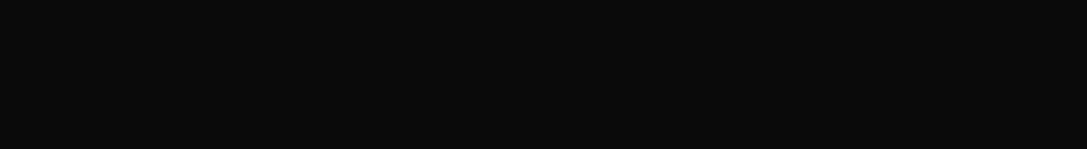
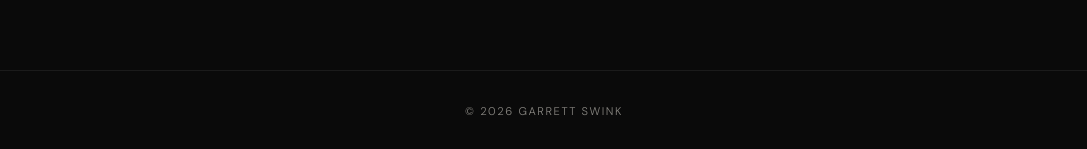
Before and after one commit to garrettswink/refresh-tests, a Next.js app: page / in a window 1280 px wide. Shown: the part 2410-2559 px from the top of the page, without its empty margins (96-1183 px from the left). Before the commit the page ends 2480 px from the top, so only its background shows below. Built offline with nearby package versions, Linux system fonts and the light colour scheme.

Commit message:
footer added

```diff
--- a/app/layout.tsx
+++ b/app/layout.tsx
@@ -2,6 +2,7 @@
 import { Cormorant_Garamond, DM_Sans } from "next/font/google";
 import "./globals.css";
 import Nav from "@/components/Nav";
+import Footer from "@/components/Footer";
 
 const cormorant = Cormorant_Garamond({
   subsets: ["latin"],
@@ -27,9 +28,10 @@
 }) {
   return (
     <html lang="en" className={`${cormorant.variable} ${dmSans.variable} antialiased`}>
-      <body>
+      <body className="min-h-screen flex flex-col">
         <Nav />
-        {children}
+        <main className="flex-1">{children}</main>
+        <Footer />
       </body>
     </html>
   );
--- /dev/null
+++ b/components/Footer.tsx
@@ -0,0 +1,48 @@
+"use client";
+
+import { useState } from "react";
+
+export default function Footer() {
+  const year = new Date().getFullYear();
+  const [open, setOpen] = useState(false);
+
+  return (
+    <footer className="border-t border-white/[0.07] bg-[#0a0a0a]">
+      <div
+        className={`overflow-hidden transition-[max-height,opacity] duration-500 ease-out ${
+          open ? "max-h-40 opacity-100" : "max-h-0 opacity-0"
+        }`}
+      >
+        <div className="relative px-6 md:px-10 pt-10 pb-6 border-b border-white/[0.07] flex justify-center">
+          <button
+            type="button"
+            onClick={() => setOpen(false)}
+            aria-label="Close"
+            className="absolute top-0 left-1/2 -translate-x-1/2 px-4 pt-1.5 pb-1 border border-t-0 border-white/[0.07] bg-[#0a0a0a] text-[#f0ece4]/55 hover:text-[#f0ece4] transition-colors duration-200 cursor-pointer"
+          >
+            <span className="block w-2.5 h-2.5 border-r border-b border-current rotate-45 -translate-y-[2px]" />
+          </button>
+          <p className="text-[0.7rem] font-light tracking-[0.14em] uppercase text-[#f0ece4]/55 text-center max-w-2xl">
+            This site was built with{" "}
+            <span className="text-[#c9a96e]">Next.js</span>,{" "}
+            <span className="text-[#c9a96e]">Tailwind CSS</span>,{" "}
+            <span className="text-[#c9a96e]">TypeScript</span>,{" "}
+            <span className="text-[#c9a96e]">Node.js</span>, and{" "}
+            <span className="text-[#c9a96e]">Claude Code</span>.
+          </p>
+        </div>
+      </div>
+
+      <div className="px-6 md:px-10 py-8 flex items-center justify-center">
+        <button
+          type="button"
+          onClick={() => setOpen((v) => !v)}
+          aria-expanded={open}
+          className="text-[0.7rem] font-light tracking-[0.14em] uppercase text-[#f0ece4]/55 hover:text-[#f0ece4] transition-colors duration-200 cursor-pointer"
+        >
+          &copy; {year} Garrett Swink
+        </button>
+      </div>
+    </footer>
+  );
+}
```
